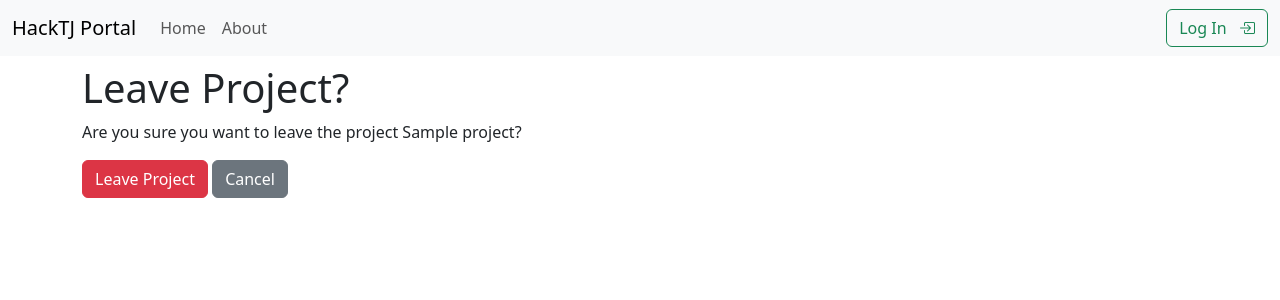
After one commit to HackTJ/portal, a Django app: template portal/apps/projects/templates/projects/leave_project.html in a window 1280 px wide. The commit adds this page. Shown: the top 300 px of the page. Run offline with Django 5.2, Linux system fonts and the light colour scheme; the template is opened without the code that fills it: most values are stand-ins (such as "Sample title", 1, 10 or a date in 2020); some libraries are stand-ins or nearby versions.

Commit message:
Add leave_project view with project_leave permission

```diff
--- a/portal/apps/projects/models.py
+++ b/portal/apps/projects/models.py
@@ -55,4 +55,5 @@ class Project(RulesModel):
             "view": is_admin | is_project_member,
             "change": is_admin | is_project_member,
             "delete": is_admin | is_project_member,
+            "leave": is_project_member,
         }
--- /dev/null
+++ b/portal/apps/projects/templates/projects/leave_project.html
@@ -0,0 +1,13 @@
+{% extends "base.html" %}
+
+{% block title %}HackTJ Portal: Leave Project{% endblock %}
+
+{% block content %}
+  <h1>Leave Project?</h1>
+  <p>Are you sure you want to leave the project {{ project }}?</p>
+  <form method="post">
+    {% csrf_token %}
+    <input type="submit" class="btn btn-danger" value="Leave Project">
+    <a class="btn btn-secondary" href="{% url 'projects:my_project' %}">Cancel</a>
+  </form>
+{% endblock %}
--- a/portal/apps/projects/urls.py
+++ b/portal/apps/projects/urls.py
@@ -9,5 +9,6 @@ urlpatterns = [
     path("<int:project_id>/", views.ProjectDetailView.as_view(), name="detail"),
     path("<int:project_id>/update/", views.ProjectUpdateView.as_view(), name="update"),
     path("<int:project_id>/delete/", views.ProjectDeleteView.as_view(), name="delete"),
+    path("<int:project_id>/leave/", views.leave_project_view, name="leave"),
     path("my_project/", views.my_project_view, name="my_project"),
 ]
```
Also changed, not shown: portal/apps/projects/templates/projects/project_detail.html (+11 -1 lines), portal/apps/projects/views.py (+20 -2 lines).
